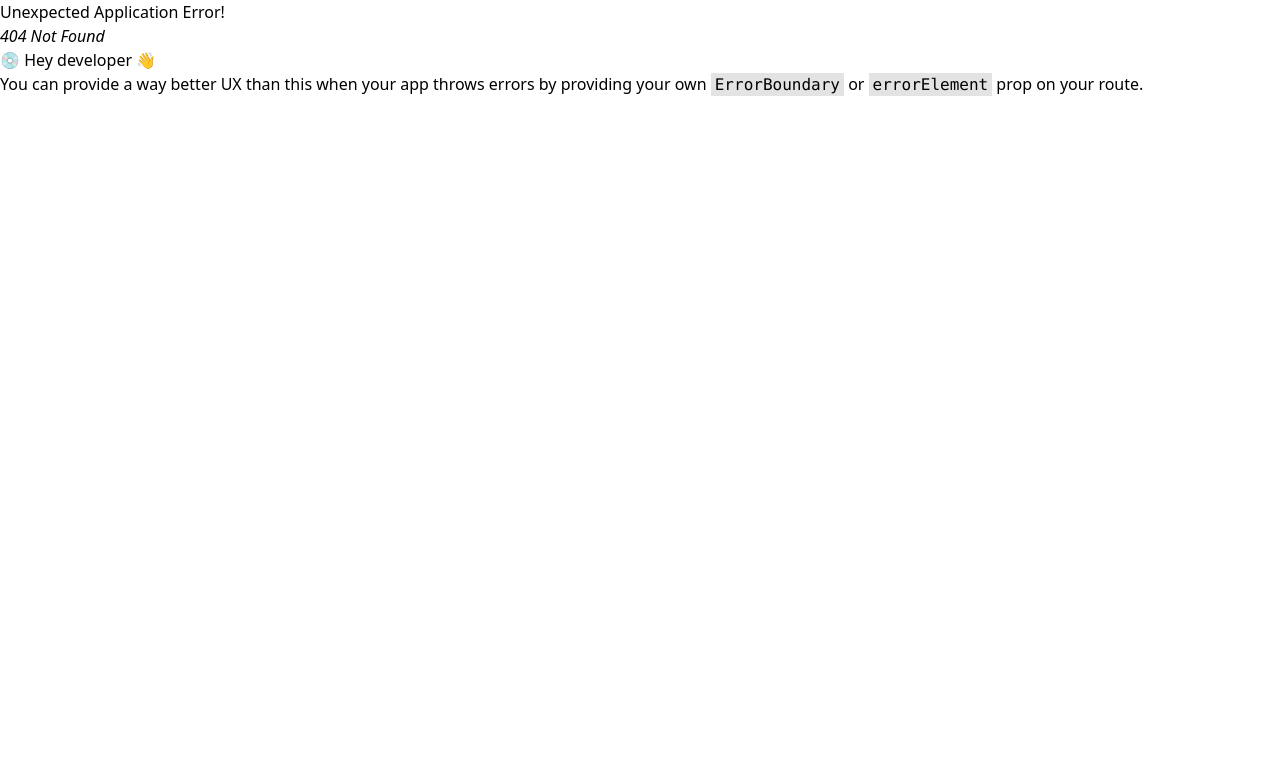
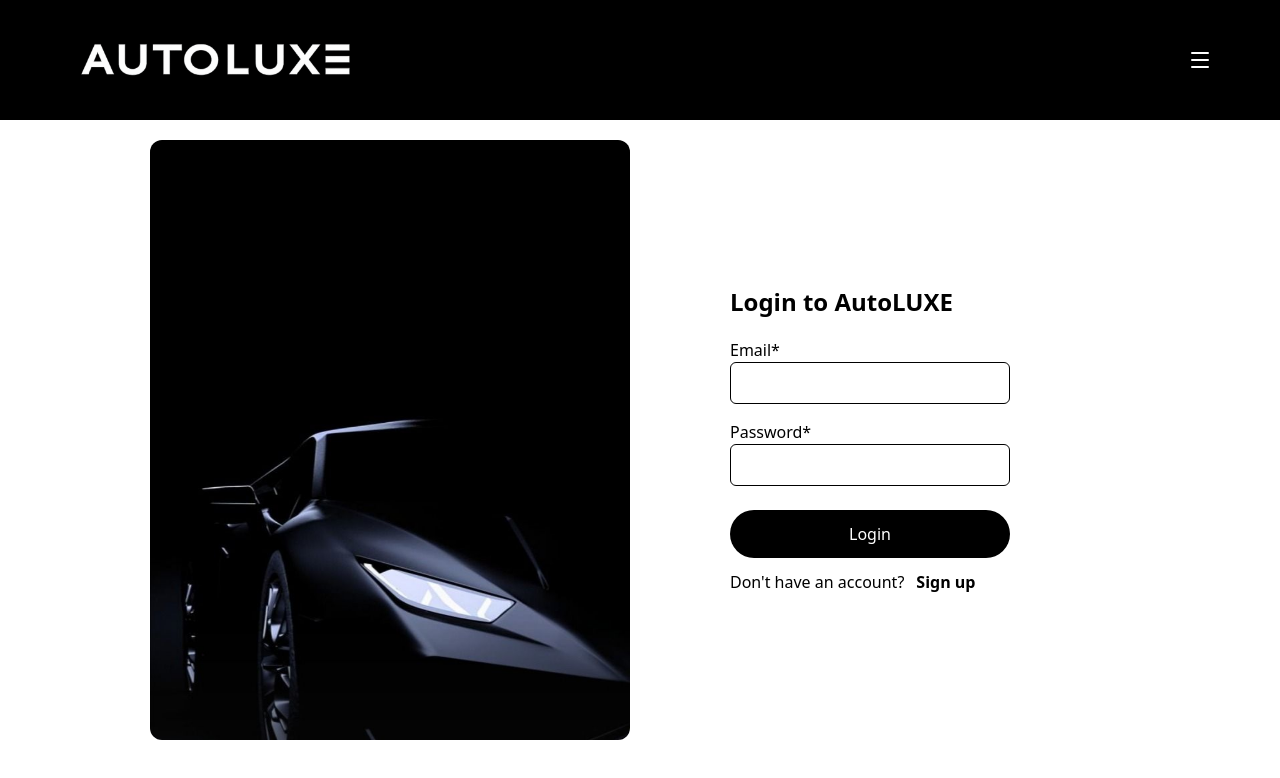
Before and after one commit to Tech-it-with-Billy/AutoLUXE, a React (Vite) app: page /login in a window 1280 px wide. Before the commit this address had no page. Shown: the top 778 px of the page. Built offline with nearby package versions, Linux system fonts and the light colour scheme.

Commit message:
Adding login and sign up components with routing

```diff
--- a/src/components/HamburgerMenu.jsx
+++ b/src/components/HamburgerMenu.jsx
@@ -21,7 +21,7 @@ function HamburgerMenu() {
                     <Link to={"/about"} onClick={() => setIsOpen(false)} className="block hover:text-blue-400">About</Link>
                     <Link to={"/contact"} onClick={() => setIsOpen(false)} className="block hover:text-blue-400">Contact</Link>
                     <Link to={"/checkout"} onClick={() => setIsOpen(false)} className="block hover:text-blue-400">Bookings</Link>
-                    <Link to={"/"} onClick={() => setIsOpen(false)} className="block hover:text-blue-400">Login</Link>
+                    <Link to={"/login"} onClick={() => setIsOpen(false)} className="block hover:text-blue-400">Login</Link>
                 </div>
             )}
         </div>
--- /dev/null
+++ b/src/components/Login.jsx
@@ -0,0 +1,33 @@
+import React from "react";
+import "../index.css";
+import NavBar from "./NavBar";
+import { Link } from "react-router-dom";
+
+function Login() {
+    return (
+        <div>
+            <NavBar />
+            <div className="flex flex-row justify-center items-center mt-5 gap-5">
+                <div className="w-120">
+                    <img className="w-full h-150 rounded-xl" src="/images/cars/regdark.jpg" alt="" />
+                </div>
+                <div className="flex flex-col gap-5 w-120 p-20 h-150  justify-center">
+                    <h1 className="text-2xl font-bold">Login to AutoLUXE</h1>
+                    <form action="submit">
+                        <label htmlFor="email">Email*</label>
+                        <input className="border-1 w-70 block mb-4 p-2 rounded-md" type="email" id="email" name="email" required />
+                        <label htmlFor="password">Password*</label>
+                        <input className="border-1 w-70 block mb-4 p-2 rounded-md" type="password" id="password" name="password" required />
+                        <button className="w-70 bg-black text-white p-3 rounded-3xl mt-2" type="submit">Login</button>
+                        <div className="flex gap-3 mt-3">
+                            <p>Don't have an account? </p>
+                            <Link to={'/register'} className="hover:text-blue font-bold">Sign up</Link>
+                        </div>
+                    </form>
+                </div>
+            </div>
+        </div>
+    )
+}
+
+export default Login;
--- /dev/null
+++ b/src/components/Register.jsx
@@ -0,0 +1,31 @@
+import React from "react";
+import "../index.css";
+import NavBar from "./NavBar";
+import { Link } from "react-router-dom";
+
+function Register() {
+    return (
+        <div>
+            <NavBar />
+            <div className="flex flex-row justify-center items-center mt-5 gap-5">
+                <div className="w-120">
+                    <img className="w-full h-150 rounded-xl" src="/images/cars/regdark.jpg" alt="" />
+                </div>
+                <div className="flex flex-col gap-5 w-120 p-20 h-150  justify-center">
+                    <h1 className="text-2xl font-bold">Sign up for AutoLUXE</h1>
+                    <form action="submit">
+                        <label htmlFor="name">Name*</label>
+                        <input className="border-1 w-70 block mb-4 p-2 rounded-md" type="text" id="name" name="name" required />
+                        <label htmlFor="email">Email*</label>
+                        <input className="border-1 w-70 block mb-4 p-2 rounded-md" type="email" id="email" name="email" required />
+                        <label htmlFor="password">Password*</label>
+                        <input className="border-1 w-70 block mb-4 p-2 rounded-md" type="password" id="password" name="password" required />
+                        <button className="w-70 bg-black text-white p-3 rounded-3xl mt-2" type="submit">Register</button>
+                    </form>
+                </div>
+            </div>
+        </div>
+    )
+}
+
+export default Register;
```
Also changed, not shown: src/main.jsx (+6 -1 lines).
